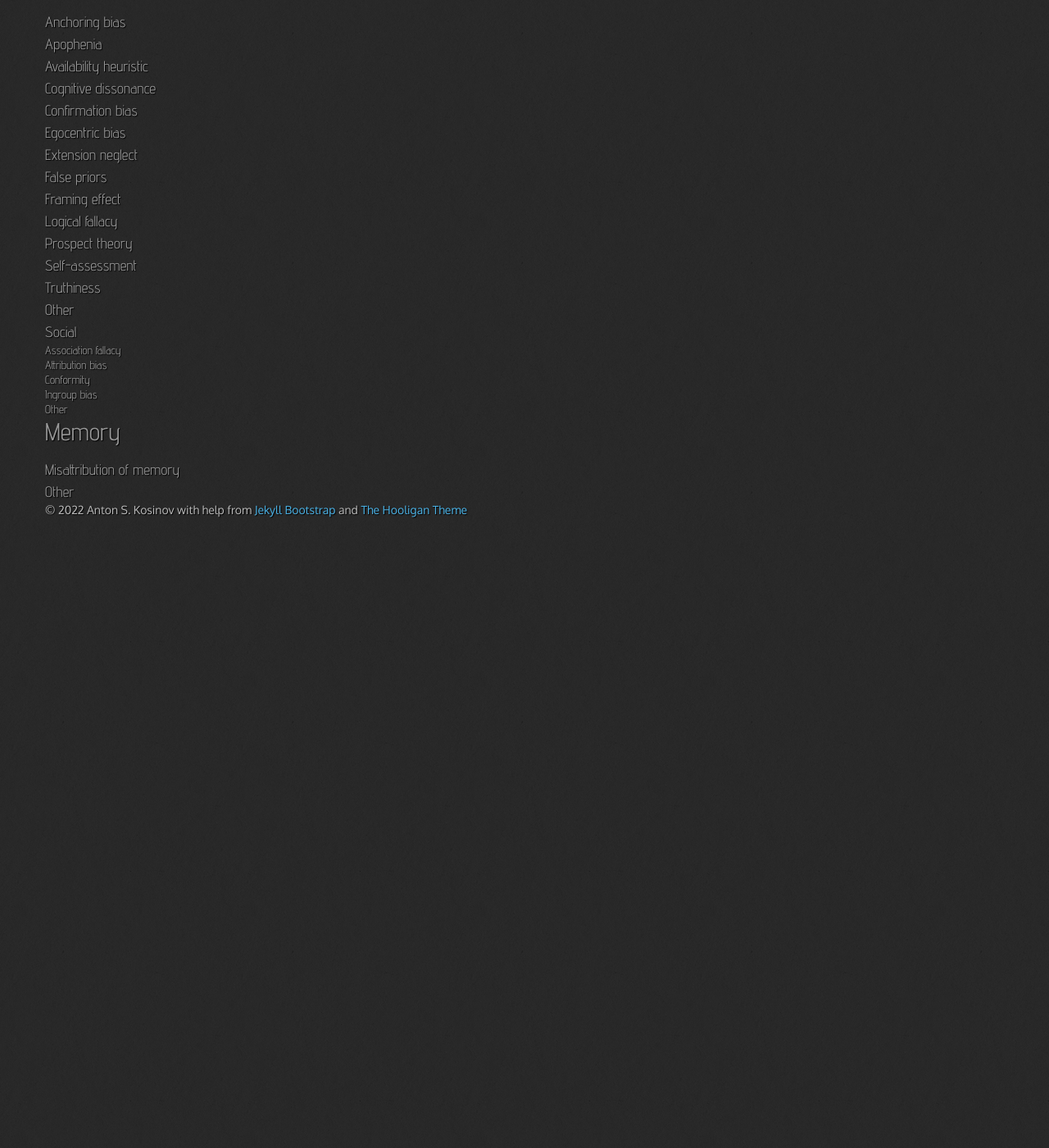
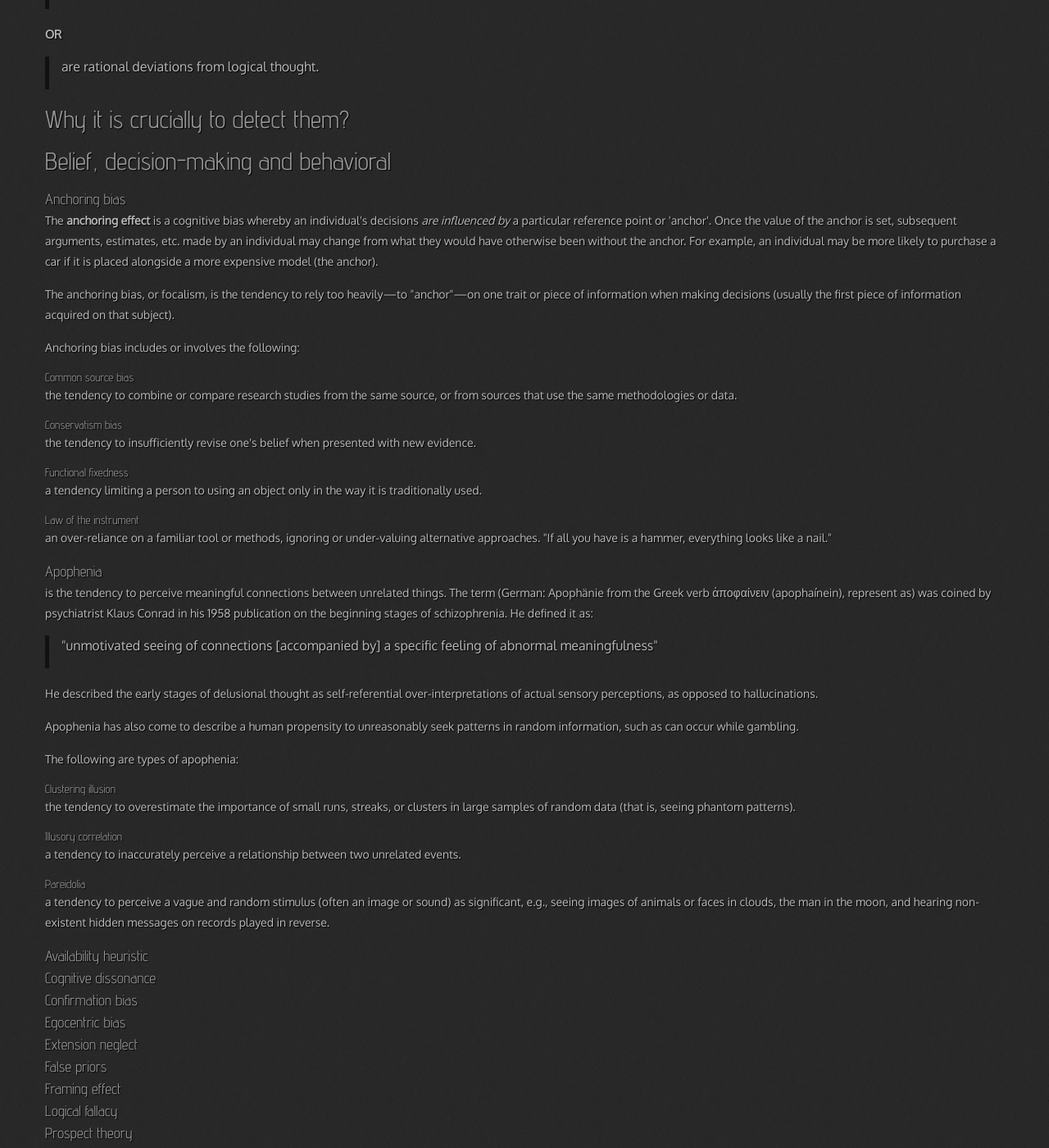
Before and after one commit to 0--key/0--key.github.io, a Jekyll site: the page built from _posts/2022-01-27-cognitive-biases.html, in a window 1280 px wide and 1400 px high, scrolled down 2102 px. Shown: the whole window at 82% size. Built offline with Jekyll 4.4.1, drawn with Linux system fonts in a browser that asks for light colours; nearby versions of some CDN libraries; before the commit the page ends 2742 px from its top, so only the background shows below that; some of the changed text lies outside the part shown.

Commit message:
The article further extension

```diff
--- a/_posts/2022-01-27-cognitive-biases.html
+++ b/_posts/2022-01-27-cognitive-biases.html
@@ -30,8 +30,21 @@ tags: [become, yourself, thought, contemplation]
 <li><a href="#orgf0b2f89">Why it is crucially to detect them?</a></li>
 <li><a href="#org1652347">Belief, decision-making and behavioral</a>
 <ul>
-<li><a href="#orgc0a2ac8">Anchoring bias</a></li>
-<li><a href="#org78c9877">Apophenia</a></li>
+<li><a href="#orgc0a2ac8">Anchoring bias</a>
+<ul>
+<li><a href="#org8d953e9">Common source bias</a></li>
+<li><a href="#orge090b15">Conservatism bias</a></li>
+<li><a href="#org3d50dd5">Functional fixedness</a></li>
+<li><a href="#orgc13b885">Law of the instrument</a></li>
+</ul>
+</li>
+<li><a href="#org78c9877">Apophenia</a>
+<ul>
+<li><a href="#org21c47a8">Clustering illusion</a></li>
+<li><a href="#org8fcb2d7">Illusory correlation</a></li>
+<li><a href="#orgd69e092">Pareidolia</a></li>
+</ul>
+</li>
 <li><a href="#orgb29351c">Availability heuristic</a></li>
 <li><a href="#orgd5c111b">Cognitive dissonance</a></li>
 <li><a href="#org9b7d17b">Confirmation bias</a></li>
@@ -43,14 +56,22 @@ tags: [become, yourself, thought, contemplation]
 <li><a href="#org1fe8871">Prospect theory</a></li>
 <li><a href="#orgfda54b5">Self-assessment</a></li>
 <li><a href="#org9d434b9">Truthiness</a></li>
-<li><a href="#org2c19d4e">Other</a></li>
-<li><a href="#orga7db59e">Social</a></li>
+<li><a href="#org4ef2db7">Other</a></li>
+<li><a href="#orga7db59e">Social</a>
+<ul>
+<li><a href="#org6b8c3df">Association fallacy</a></li>
+<li><a href="#orga5c686d">Attribution bias</a></li>
+<li><a href="#orgb219391">Conformity</a></li>
+<li><a href="#orgead50ee">Ingroup bias</a></li>
+<li><a href="#orged932e3">Other</a></li>
+</ul>
+</li>
 </ul>
 </li>
 <li><a href="#org9a49f3b">Memory</a>
 <ul>
 <li><a href="#org6b8a673">Misattribution of memory</a></li>
-<li><a href="#org31c3734">Other</a></li>
+<li><a href="#orgddfaa7d">Other</a></li>
 </ul>
 </li>
 </ul>
@@ -217,12 +238,134 @@ are rational deviations from logical thought.
 </div>
 <div id="outline-container-orgc0a2ac8" class="outline-3">
 <h3 id="orgc0a2ac8">Anchoring bias</h3>
+<div class="outline-text-3" id="text-orgc0a2ac8">
+<p>
+The <b>anchoring effect</b> is a cognitive bias whereby an individual's
+decisions <i>are influenced by</i> a particular reference point or
+'anchor'. Once the value of the anchor is set, subsequent
+arguments, estimates, etc. made by an individual may change from what
+they would have otherwise been without the anchor. For example, an
+individual may be more likely to purchase a car if it is placed
+alongside a more expensive model (the anchor).
+</p>
+
+<p>
+The anchoring bias, or focalism, is the tendency to rely too
+heavily—to "anchor"—on one trait or piece of information when making
+decisions (usually the first piece of information acquired on that
+subject).
+</p>
+
+<p>
+Anchoring bias includes or involves the following:
+</p>
 </div>
+
+<div id="outline-container-org8d953e9" class="outline-4">
+<h4 id="org8d953e9">Common source bias</h4>
+<div class="outline-text-4" id="text-org8d953e9">
+<p>
+the tendency to combine or compare research studies from the same
+source, or from sources that use the same methodologies or data.
+</p>
+</div>
+</div>
+<div id="outline-container-orge090b15" class="outline-4">
+<h4 id="orge090b15">Conservatism bias</h4>
+<div class="outline-text-4" id="text-orge090b15">
+<p>
+the tendency to insufficiently revise one's belief when presented with
+new evidence.
+</p>
+</div>
+</div>
+<div id="outline-container-org3d50dd5" class="outline-4">
+<h4 id="org3d50dd5">Functional fixedness</h4>
+<div class="outline-text-4" id="text-org3d50dd5">
+<p>
+a tendency limiting a person to using an object only in the way it is
+traditionally used.
+</p>
+</div>
+</div>
+<div id="outline-container-orgc13b885" class="outline-4">
+<h4 id="orgc13b885">Law of the instrument</h4>
+<div class="outline-text-4" id="text-orgc13b885">
+<p>
+an over-reliance on a familiar tool or methods, ignoring or
+under-valuing alternative approaches. "If all you have is a hammer,
+everything looks like a nail."
+</p>
+</div>
+</div>
+</div>
+
 
 <div id="outline-container-org78c9877" class="outline-3">
 <h3 id="org78c9877">Apophenia</h3>
+<div class="outline-text-3" id="text-org78c9877">
+<p>
+is the tendency to perceive meaningful connections between unrelated
+things. The term (German: Apophänie from the Greek verb ἀποφαίνειν
+(apophaínein), represent as) was coined by psychiatrist Klaus Conrad
+in his 1958 publication on the beginning stages of schizophrenia. He
+defined it as:
+</p>
+
+<blockquote>
+<p>
+"unmotivated seeing of connections [accompanied by] a specific feeling
+of abnormal meaningfulness"
+</p>
+</blockquote>
+
+<p>
+He described the early stages of delusional thought as
+self-referential over-interpretations of actual sensory perceptions,
+as opposed to hallucinations.
+</p>
+
+<p>
+Apophenia has also come to describe a human propensity to unreasonably
+seek patterns in random information, such as can occur while gambling.
+</p>
+
+<p>
+The following are types of apophenia:
+</p>
 </div>
 
+<div id="outline-container-org21c47a8" class="outline-4">
+<h4 id="org21c47a8">Clustering illusion</h4>
+<div class="outline-text-4" id="text-org21c47a8">
+<p>
+the tendency to overestimate the importance of small runs, streaks, or
+ clusters in large samples of random data (that is, seeing phantom
+ patterns).
+</p>
+</div>
+</div>
+<div id="outline-container-org8fcb2d7" class="outline-4">
+<h4 id="org8fcb2d7">Illusory correlation</h4>
+<div class="outline-text-4" id="text-org8fcb2d7">
+<p>
+a tendency to inaccurately perceive a relationship between two
+unrelated events.
+</p>
+</div>
+</div>
+<div id="outline-container-orgd69e092" class="outline-4">
+<h4 id="orgd69e092">Pareidolia</h4>
+<div class="outline-text-4" id="text-orgd69e092">
+<p>
+a tendency to perceive a vague and random stimulus (often an image or
+sound) as significant, e.g., seeing images of animals or faces in
+clouds, the man in the moon, and hearing non-existent hidden messages
+on records played in reverse.
+</p>
+</div>
+</div>
+</div>
 <div id="outline-container-orgb29351c" class="outline-3">
 <h3 id="orgb29351c">Availability heuristic</h3>
 </div>
@@ -267,8 +410,8 @@ are rational deviations from logical thought.
 <h3 id="org9d434b9">Truthiness</h3>
 </div>
 
-<div id="outline-container-org2c19d4e" class="outline-3">
-<h3 id="org2c19d4e">Other</h3>
+<div id="outline-container-org4ef2db7" class="outline-3">
+<h3 id="org4ef2db7">Other</h3>
 </div>
 
 <div id="outline-container-orga7db59e" class="outline-3">
@@ -291,8 +434,8 @@ are rational deviations from logical thought.
 <h4 id="orgead50ee">Ingroup bias</h4>
 </div>
 
-<div id="outline-container-org4ef2db7" class="outline-4">
-<h4 id="org4ef2db7">Other</h4>
+<div id="outline-container-orged932e3" class="outline-4">
+<h4 id="orged932e3">Other</h4>
 </div>
 </div>
 </div>
@@ -306,7 +449,7 @@ are rational deviations from logical thought.
 <h3 id="org6b8a673">Misattribution of memory</h3>
 </div>
 
-<div id="outline-container-org31c3734" class="outline-3">
-<h3 id="org31c3734">Other</h3>
+<div id="outline-container-orgddfaa7d" class="outline-3">
+<h3 id="orgddfaa7d">Other</h3>
 </div>
 </div>
```
